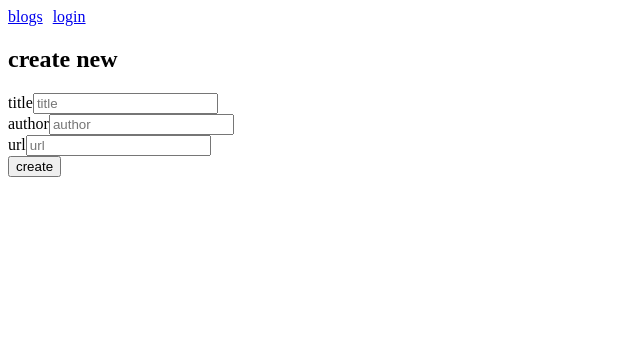
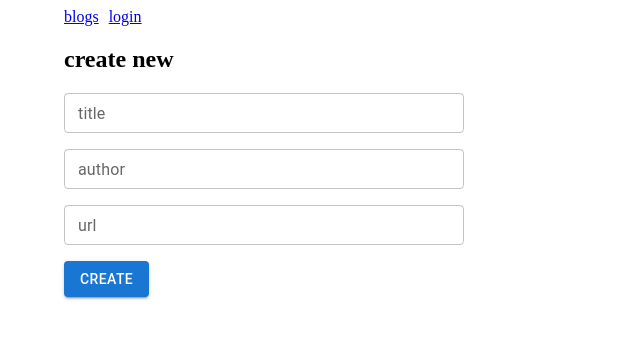
Before and after one commit to harindu-pe/fullstack-part7-2026, a React (Vite) app in the folder blogapp/frontend/: page /create in a window 1280 px wide. Shown: the top 338 px of the page, without its empty margins (0-640 px from the left). Built offline with nearby package versions, Linux system fonts and the light colour scheme; no server answers.

Commit message:
exercise 5.29 completed

```diff
--- a/blogapp/frontend/package.json
+++ b/blogapp/frontend/package.json
@@ -11,6 +11,9 @@
     "test": "vitest run"
   },
   "dependencies": {
+    "@emotion/react": "^11.14.0",
+    "@emotion/styled": "^11.14.1",
+    "@mui/material": "^9.1.0",
     "axios": "^1.9.0",
     "react": "^19.1.0",
     "react-dom": "^19.1.0",
--- a/blogapp/frontend/src/App.jsx
+++ b/blogapp/frontend/src/App.jsx
@@ -1,5 +1,6 @@
-import { useEffect, useRef, useState } from "react";
-import { Link, Route, Routes, useNavigate, useMatch } from "react-router-dom";
+import { Container } from "@mui/material";
+import { useEffect, useState } from "react";
+import { Link, Route, Routes, useMatch, useNavigate } from "react-router-dom";
 import Blog from "./components/Blog";
 import BlogForm from "./components/BlogForm";
 import BlogList from "./components/BlogList";
@@ -10,10 +11,9 @@ import loginService from "./services/login";
 const App = () => {
   const [blogs, setBlogs] = useState([]);
   const [user, setUser] = useState(null);
-  const navigate = useNavigate();
-  const [username, setUsername] = useState("");
-  const [password, setPassword] = useState("");
   const [notification, setNotification] = useState({ message: null });
+
+  const navigation = useNavigate();
 
   const match = useMatch("/blogs/:id");
   const blog = match ? blogs.find((b) => b.id === match.params.id) : null;
@@ -41,25 +41,20 @@ const App = () => {
   const handleLogout = () => {
     window.localStorage.removeItem("loggedBlogappUser");
     setUser(null);
-    navigate("/");
+    navigation("/");
   };
 
-  const handleLogin = async (event) => {
-    event.preventDefault();
-
+  const doLogin = async ({ username, password }) => {
     try {
       const user = await loginService.login({ username, password });
+
+      window.localStorage.setItem("loggedBlogappUser", JSON.stringify(user));
       blogService.setToken(user.token);
-      window.localStorage.setItem("loggedBlogappUser", JSON.stringify(user));
       setUser(user);
-      setUsername("");
-      setPassword("");
-      notifyWith(`Login succesful`);
-      navigate("/");
-    } catch (e) {
-      console.log(e);
+      navigation("/");
+    } catch {
+      notifyWith("wrong username or password", true);
       console.log("wrong credentials");
-      notifyWith(`Invalid username or password`, true);
     }
   };
 
@@ -70,7 +65,7 @@ const App = () => {
       notifyWith(
         `a new blog ${createdBlog.title} by ${createdBlog.author} added`,
       );
-      navigate("/");
+      navigation("/");
     } catch (error) {
       console.log("Creating new blog failed:", error);
     }
@@ -93,14 +88,14 @@ const App = () => {
       await blogService.remove(blog.id);
       setBlogs(blogs.filter((b) => b.id !== blog.id));
       notifyWith(`Blog ${blog.title} by ${blog.author} removed`);
-      navigate("/");
+      navigation("/");
     } catch (error) {
       console.log("Error while trying to delete a blog", error);
     }
   };
 
   return (
-    <>
+    <Container>
       <div>
         <Link to="/">blogs</Link>
         {user && (
@@ -129,19 +124,7 @@ const App = () => {
             />
           }
         />
-        <Route
-          path="/login"
-          element={
-            <Login
-              handleLogin={handleLogin}
-              username={username}
-              setUsername={setUsername}
-              password={password}
-              setPassword={setPassword}
-              notification={notification}
-            />
-          }
-        />
+        <Route path="/login" element={<Login doLogin={doLogin} />} />
         <Route
           path="/blogs/:id"
           element={
@@ -155,20 +138,7 @@ const App = () => {
         />
         <Route path="/create" element={<BlogForm createBlog={addBlog} />} />
       </Routes>
-    </>
-    // <div>
-    //   <Notification notification={notification} />
-
-    //   <div>
-    //     <p>
-    //       {user.name} logged in <button onClick={handleLogout}>log out</button>
-    //     </p>
-    //   </div>
-
-    //   <Togglable buttonLabel="create new blog" ref={blogFormRef}>
-    //     <BlogForm createBlog={addBlog} />
-    //   </Togglable>
-    // </div>
+    </Container>
   );
 };
 
--- a/blogapp/frontend/src/components/BlogForm.jsx
+++ b/blogapp/frontend/src/components/BlogForm.jsx
@@ -1,63 +1,54 @@
-import { useState } from 'react'
+import { useState } from "react";
+
+import { TextField, Button, Stack } from "@mui/material";
 
 const BlogForm = ({ createBlog }) => {
-  const [title, setTitle] = useState('')
-  const [author, setAuthor] = useState('')
-  const [url, setUrl] = useState('')
+  const [title, setTitle] = useState("");
+  const [author, setAuthor] = useState("");
+  const [url, setUrl] = useState("");
 
   const handleCreateNew = (event) => {
-    event.preventDefault()
-    createBlog({
-      title,
-      author,
-      url,
-    })
-
-    setTitle('')
-    setAuthor('')
-    setUrl('')
-  }
+    event.preventDefault();
+    createBlog({ title, author, url });
+    setTitle("");
+    setAuthor("");
+    setUrl("");
+  };
 
   return (
     <div>
       <h2>create new</h2>
       <form onSubmit={handleCreateNew}>
-        <div>
-          <div>
-            <label>
-              title
-              <input
-                placeholder="title"
+        <Stack spacing={2} sx={{ maxWidth: 400 }}>
+          <TextField
+            label="title"
+            size="small"
             value={title}
             onChange={({ target }) => setTitle(target.value)}
           />
-            </label>
-          </div>
-          <div>
-            <label>
-              author
-              <input
-                placeholder="author"
+          <TextField
+            label="author"
+            size="small"
             value={author}
             onChange={({ target }) => setAuthor(target.value)}
           />
-            </label>
-          </div>
-          <div>
-            <label>
-              url
-              <input
-                placeholder="url"
+          <TextField
+            label="url"
+            size="small"
             value={url}
             onChange={({ target }) => setUrl(target.value)}
           />
-            </label>
-          </div>
-          <button type="submit">create</button>
-        </div>
+          <Button
+            type="submit"
+            variant="contained"
+            sx={{ alignSelf: "flex-start" }}
+          >
+            create
+          </Button>
+        </Stack>
       </form>
     </div>
-  )
-}
+  );
+};
 
-export default BlogForm
+export default BlogForm;
--- a/blogapp/frontend/src/components/Login.jsx
+++ b/blogapp/frontend/src/components/Login.jsx
@@ -1,43 +1,52 @@
 import { useState } from "react";
-import loginService from "../services/login";
-import blogService from "../services/blogs";
-import Notification from "./Notification";
 
-const Login = ({
-  setUser,
-  handleLogin,
-  username,
-  setUsername,
-  password,
-  setPassword,
-  notification,
-}) => {
+import { FormControl, Input, Button, InputLabel } from "@mui/material";
+
+const Login = ({ doLogin }) => {
+  const [username, setUsername] = useState("");
+  const [password, setPassword] = useState("");
+
+  const handleLogin = async (event) => {
+    event.preventDefault();
+
+    try {
+      await doLogin({ username, password });
+      setUsername("");
+      setPassword("");
+    } catch (e) {
+      console.log(e);
+      console.log("wrong credentials");
+    }
+  };
+
   return (
     <div>
-      <Notification notification={notification} />
-      <h2>Login</h2>
+      <h2>Log in to application</h2>
       <form onSubmit={handleLogin}>
-        <div>
-          <label>
-            username
-            <input
-              type="text"
+        <div style={{ marginBottom: 8 }}>
+          <FormControl>
+            <InputLabel>username</InputLabel>
+            <Input
               value={username}
               onChange={({ target }) => setUsername(target.value)}
             />
-          </label>
+          </FormControl>
         </div>
-        <div>
-          <label>
-            password
-            <input
+        <div style={{ marginBottom: 8 }}>
+          <FormControl>
+            <InputLabel>password</InputLabel>
+            <Input
               type="password"
               value={password}
               onChange={({ target }) => setPassword(target.value)}
             />
-          </label>
+          </FormControl>
         </div>
-        <button type="submit">login</button>
+        <div style={{ marginTop: 8 }}>
+          <Button type="submit" variant="contained">
+            login
+          </Button>
+        </div>
       </form>
     </div>
   );
```
Also changed, not shown: 1 other file (tests, documents, lock files or other folders). Lines whose indentation alone changed are shown as unchanged.
